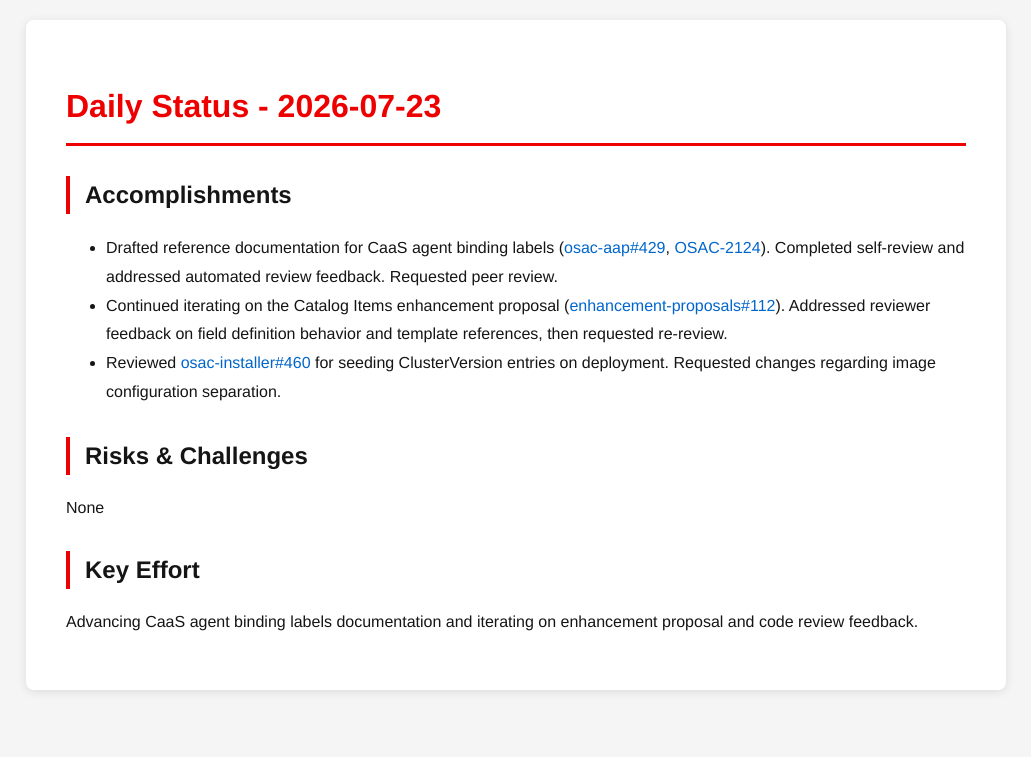
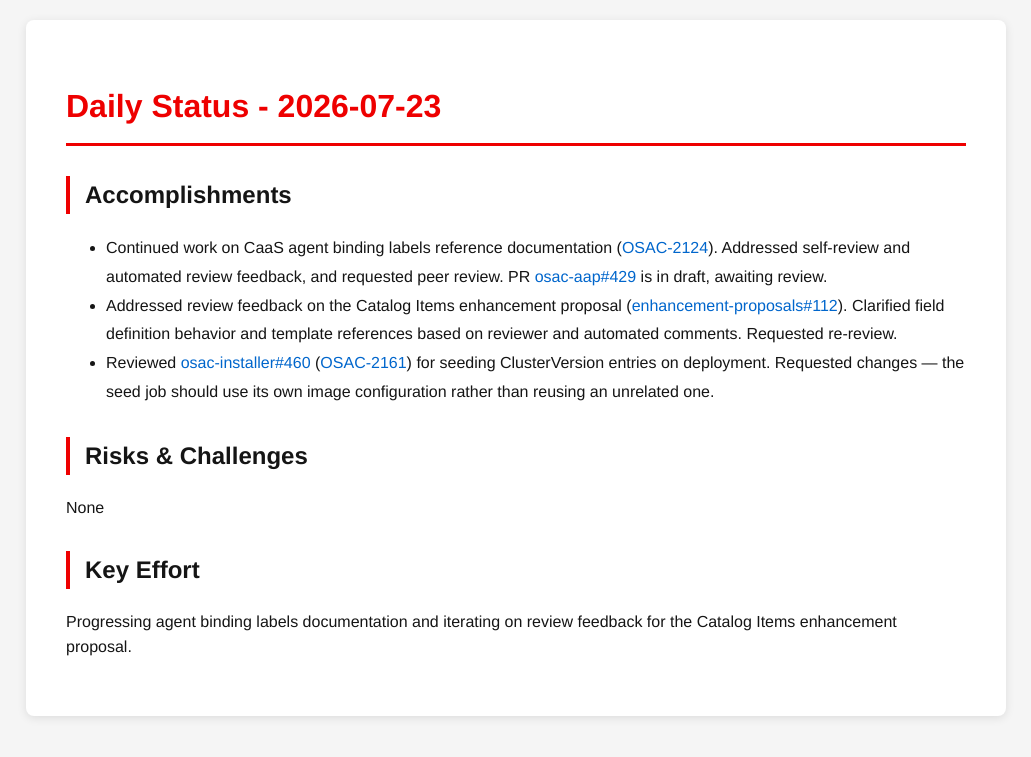
Before and after one commit to tzvatot/daily-status, a Jekyll site: the page built from 2026-07-23.md, in a window 1280 px wide. Shown: the top 757 px of the page, without its empty margins (124-1155 px from the left). Built offline with Jekyll 4.4.1, drawn with Linux system fonts in a browser that asks for light colours.

Commit message:
Daily status update - 2026-07-23

```diff
--- a/2026-07-23.md
+++ b/2026-07-23.md
@@ -7,12 +7,12 @@ date: 2026-07-23
 # Daily Status - 2026-07-23
 
 ## Accomplishments
-- Drafted reference documentation for CaaS agent binding labels ([osac-aap#429](https://github.com/osac-project/osac-aap/pull/429), [OSAC-2124](https://redhat.atlassian.net/browse/OSAC-2124)). Completed self-review and addressed automated review feedback. Requested peer review.
-- Continued iterating on the Catalog Items enhancement proposal ([enhancement-proposals#112](https://github.com/osac-project/enhancement-proposals/pull/112)). Addressed reviewer feedback on field definition behavior and template references, then requested re-review.
-- Reviewed [osac-installer#460](https://github.com/osac-project/osac-installer/pull/460) for seeding ClusterVersion entries on deployment. Requested changes regarding image configuration separation.
+- Continued work on CaaS agent binding labels reference documentation ([OSAC-2124](https://redhat.atlassian.net/browse/OSAC-2124)). Addressed self-review and automated review feedback, and requested peer review. PR [osac-aap#429](https://github.com/osac-project/osac-aap/pull/429) is in draft, awaiting review.
+- Addressed review feedback on the Catalog Items enhancement proposal ([enhancement-proposals#112](https://github.com/osac-project/enhancement-proposals/pull/112)). Clarified field definition behavior and template references based on reviewer and automated comments. Requested re-review.
+- Reviewed [osac-installer#460](https://github.com/osac-project/osac-installer/pull/460) ([OSAC-2161](https://redhat.atlassian.net/browse/OSAC-2161)) for seeding ClusterVersion entries on deployment. Requested changes — the seed job should use its own image configuration rather than reusing an unrelated one.
 
 ## Risks & Challenges
 None
 
 ## Key Effort
-Advancing CaaS agent binding labels documentation and iterating on enhancement proposal and code review feedback.
+Progressing agent binding labels documentation and iterating on review feedback for the Catalog Items enhancement proposal.
```
